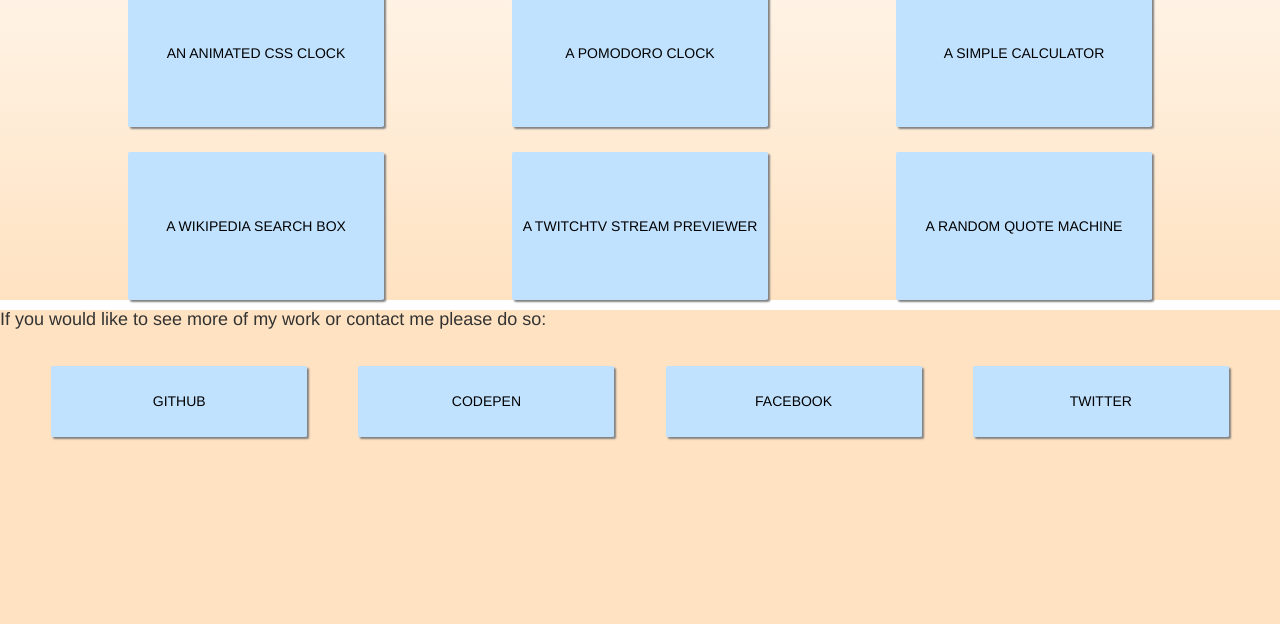
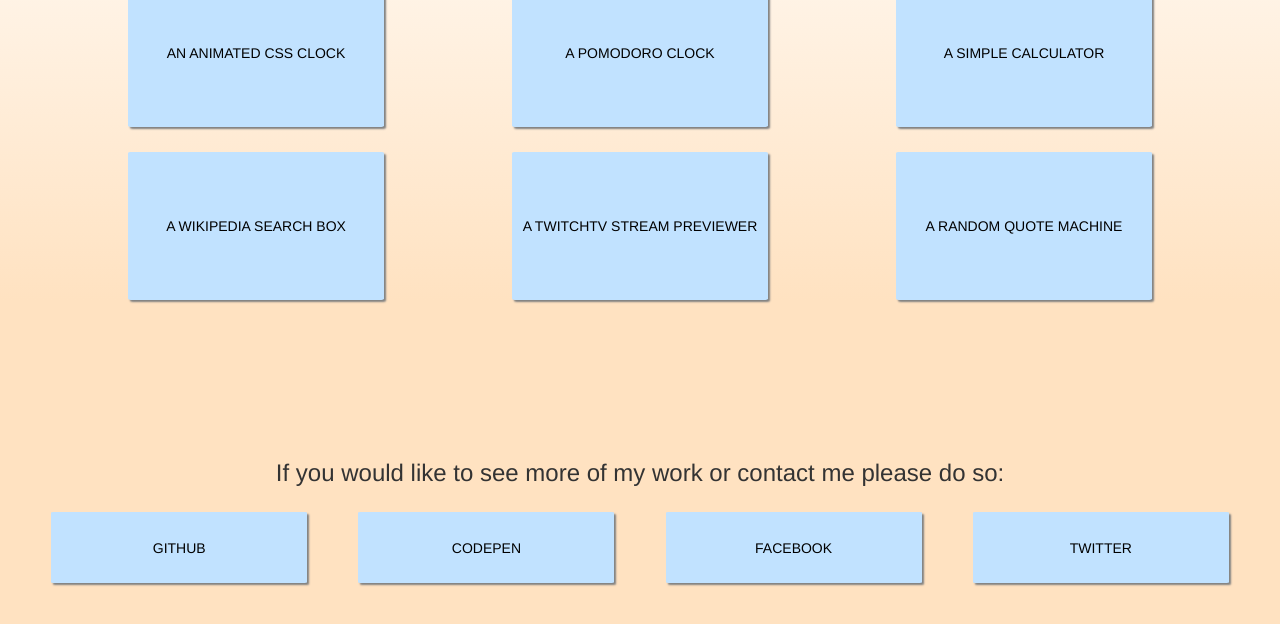
Before and after one commit to nicolasmdf/portfolio, a plain HTML site: page index.html in a window 1280 px wide. Shown: the part 1207-1831 px from the top of the page. Drawn offline with nearby package versions, Linux system fonts and the light colour scheme.

Commit message:
Update index.html

```diff
--- a/index.html
+++ b/index.html
@@ -46,7 +46,7 @@
     </div>
 
     <div class="section" id="contact">
-      <h4>If you would like to see more of my work or contact me please do so:</h4>
+      <h3>If you would like to see more of my work or contact me please do so:</h3>
       <div id="contacts-container">
         <div class="contact-tile"><a id="profile-link" href="https://github.com/nicolasmdf" target="_blank">Github</a></div>
 
```
